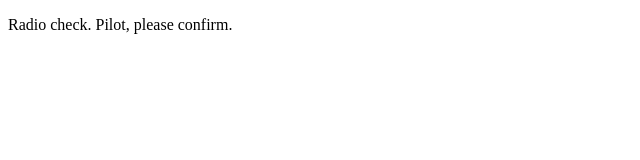
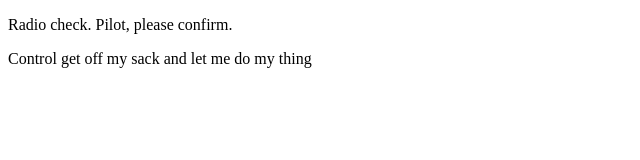
Before and after one commit to RionHoward/communication-log, a plain HTML site: page index.html in a window 1280 px wide. Shown: the whole page, without its empty margins (0-640 px from the left). Drawn offline with Linux system fonts and the light colour scheme.

Commit message:
first commit

```diff
--- a/index.html
+++ b/index.html
@@ -2,5 +2,6 @@
 <html>
    <body>
       <p>Radio check. Pilot, please confirm.</p>
+      <p>Control get off my sack and let me do my thing</p>
    </body>
 </html>
```
